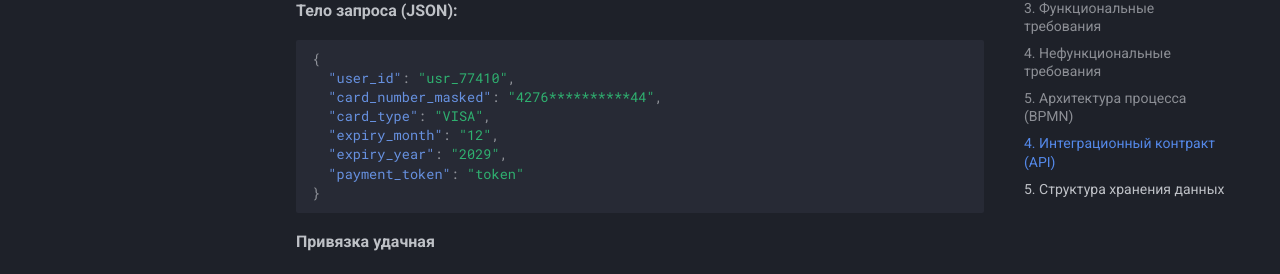
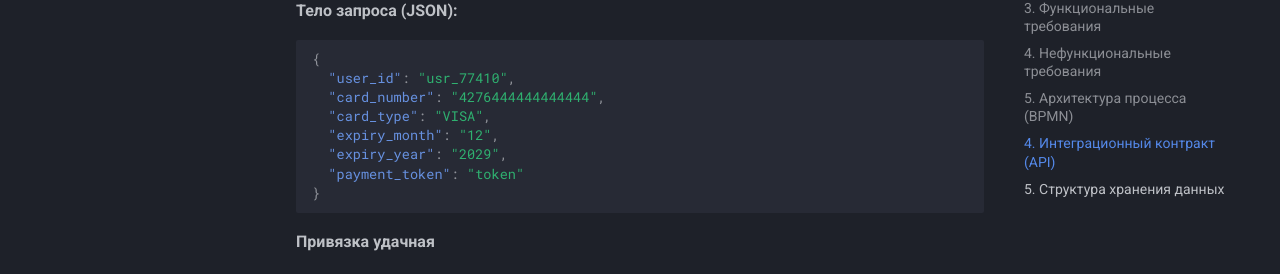
Before and after one commit to ryzhakov-ai/docs_as_code_test, an MkDocs documentation site: the page built from docs/card.md, in a window 1280 px wide and 900 px high, scrolled down 3343 px. Shown: the part 172-446 px from the top of the window. Built offline with MkDocs 1.6.1 and Material for MkDocs 9.7.7, drawn with Linux system fonts in a browser that asks for light colours.

Commit message:
card_number_masked changed to card_number

````diff
--- a/docs/card.md
+++ b/docs/card.md
@@ -67,7 +67,7 @@
 ```json
 {
   "user_id": "usr_77410",
-  "card_number_masked": "4276**********44",
+  "card_number": "4276444444444444",
   "card_type": "VISA",
   "expiry_month": "12",
   "expiry_year": "2029",
````
